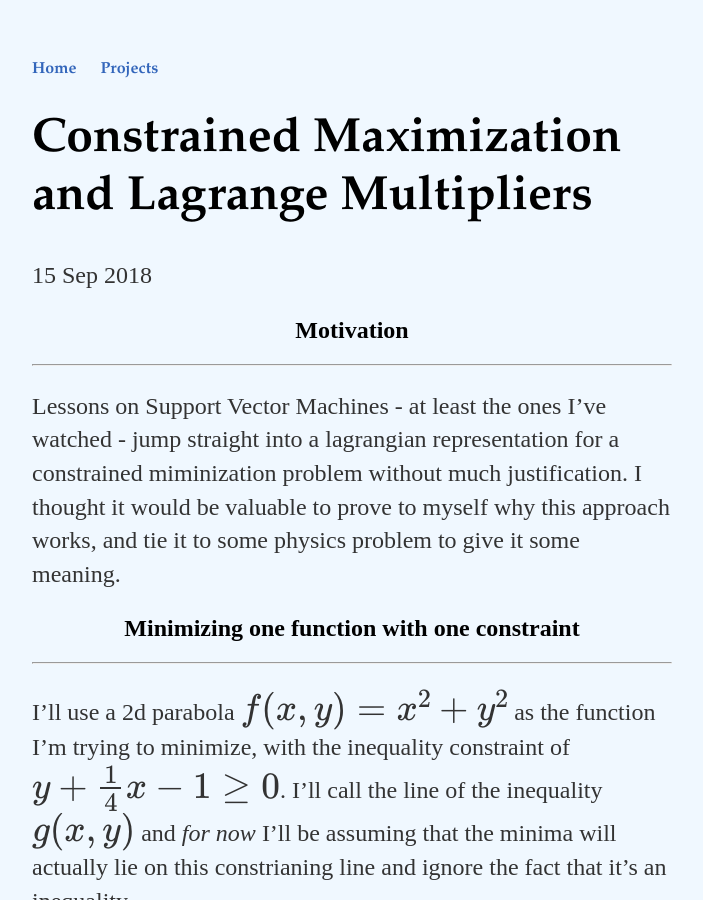
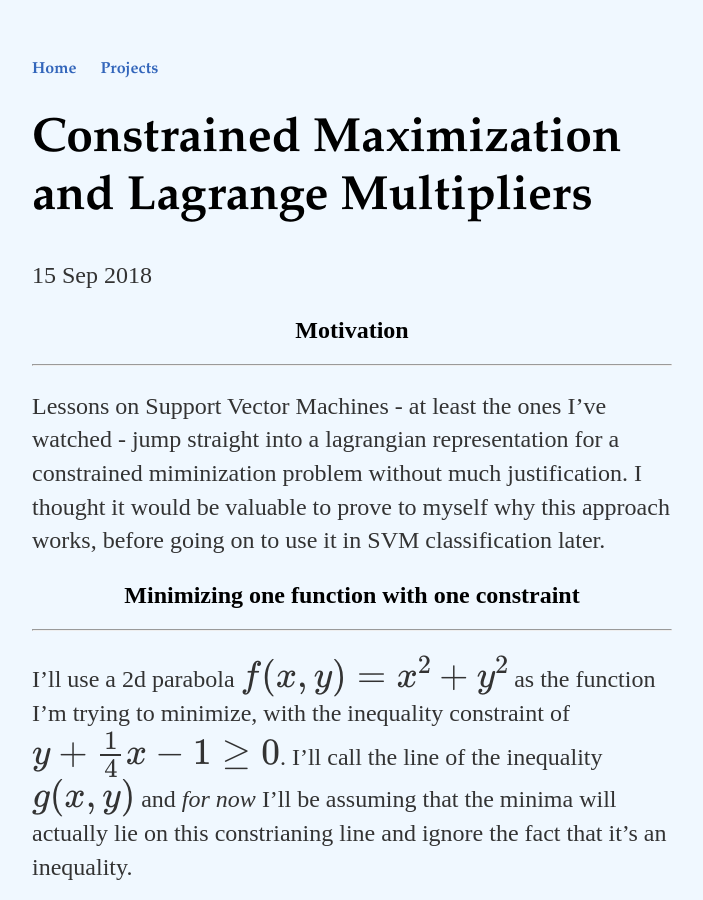
Before and after one commit to Kyle-Lewis/Kyle-Lewis.github.io, a Jekyll site: the page built from _posts/2018-09-15-Constrained-Maximization-and-Lagrange-Multipliers.md, in a window 1280 px wide and 900 px high. Shown: the whole window, without its empty margins (288-991 px from the left). Built offline with Jekyll 4.4.1, drawn with Linux system fonts in a browser that asks for light colours; formulas are drawn with MathJax 3.

Commit message:
script update

```diff
--- a/_posts/2018-09-15-Constrained-Maximization-and-Lagrange-Multipliers.md
+++ b/_posts/2018-09-15-Constrained-Maximization-and-Lagrange-Multipliers.md
@@ -17,7 +17,7 @@ src="https://cdnjs.cloudflare.com/ajax/libs/mathjax/2.7.0/MathJax.js?config=TeX-
 
 <h2 align="center">Motivation</h2><hr>
 
-Lessons on Support Vector Machines - at least the ones I've watched - jump straight into a lagrangian representation for a constrained miminization problem without much justification. I thought it would be valuable to prove to myself why this approach works, and tie it to some physics problem to give it some meaning.
+Lessons on Support Vector Machines - at least the ones I've watched - jump straight into a lagrangian representation for a constrained miminization problem without much justification. I thought it would be valuable to prove to myself why this approach works, before going on to use it in SVM classification later.
 
 <h2 align="center">Minimizing one function with one constraint</h2><hr>
 
```
